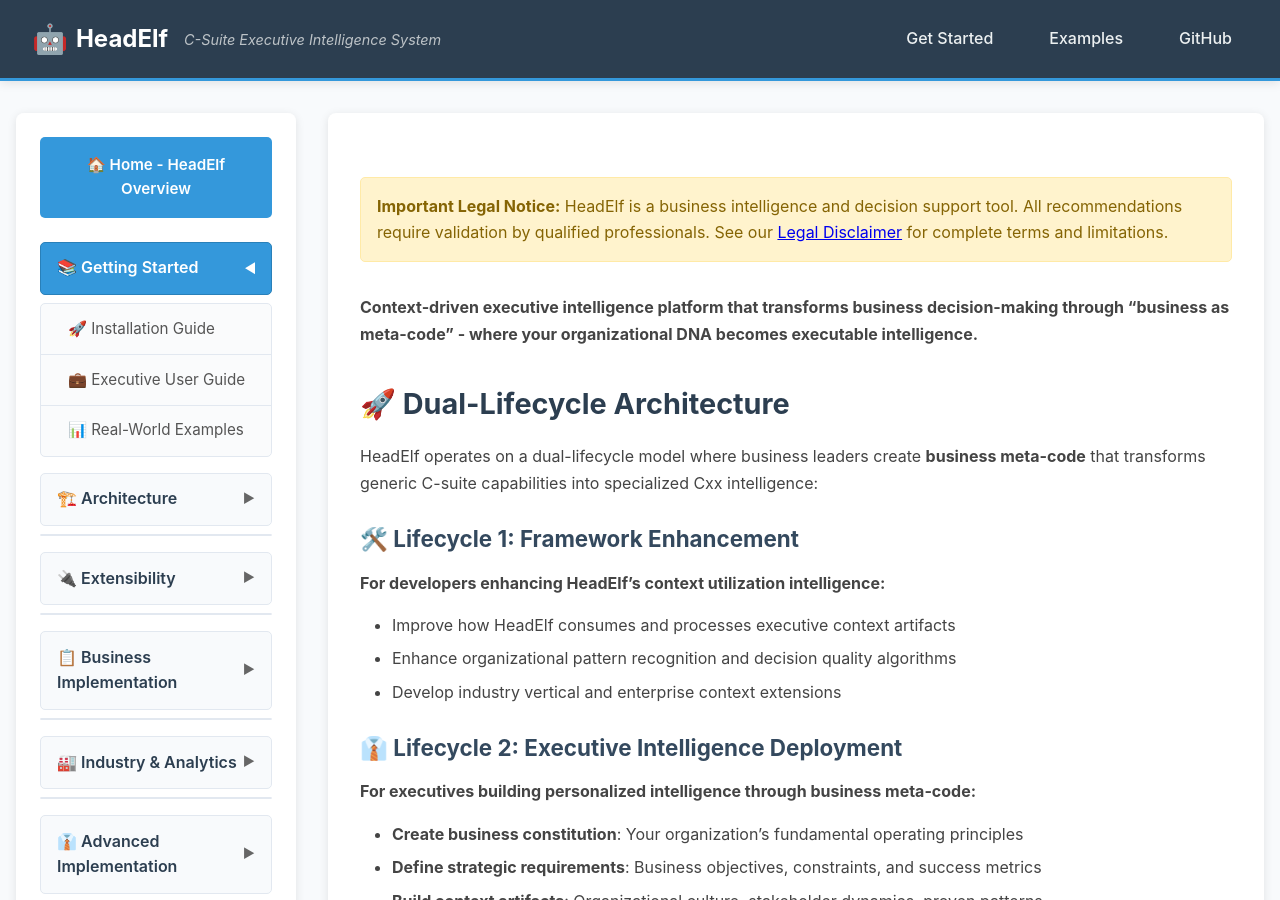
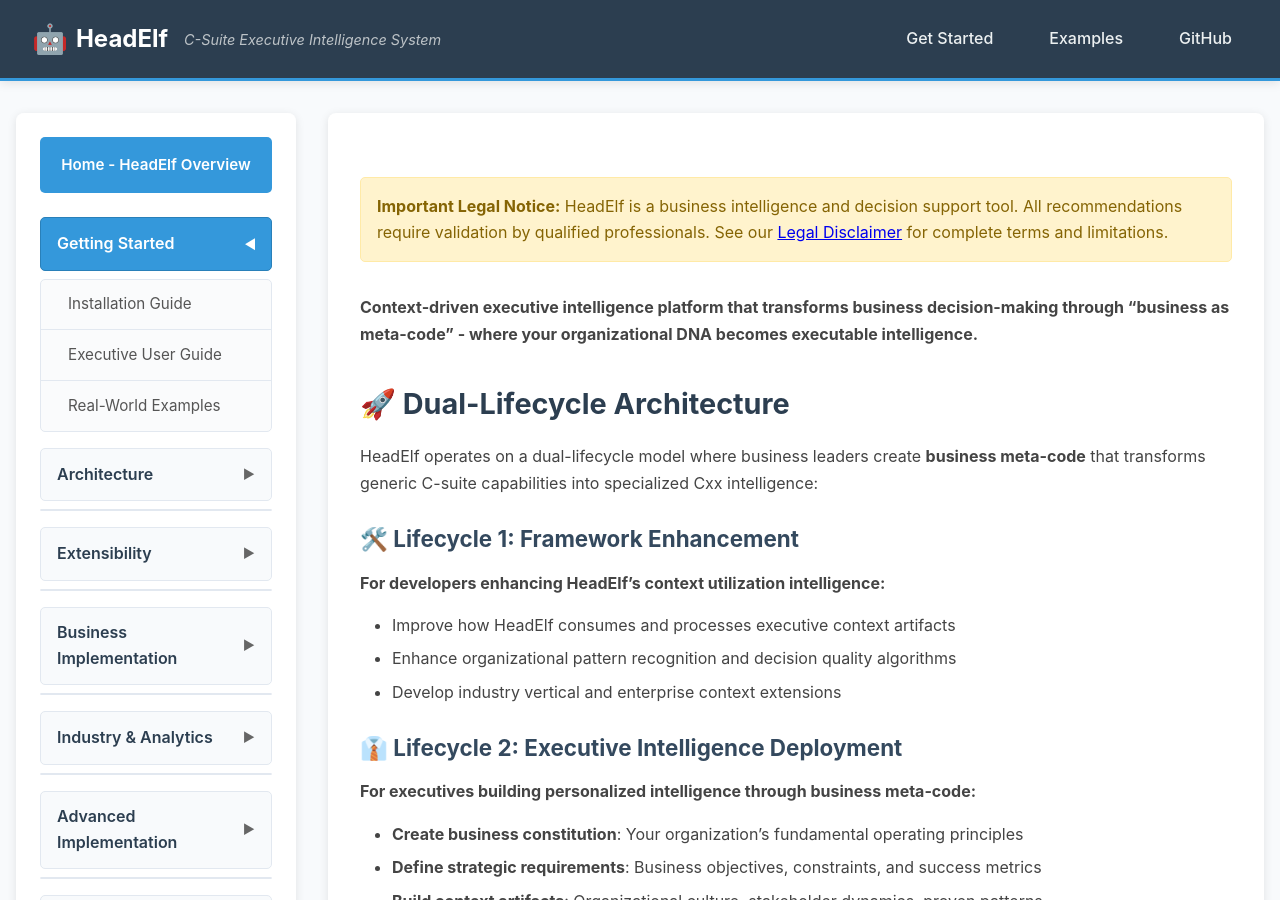
Before and after one commit to pauljbernard/headElf, a Jekyll site: the page built from docs/index.md, in a window 1280 px wide and 900 px high. Built offline with Jekyll 4.4.1, drawn with Linux system fonts in a browser that asks for light colours; some of the changed text lies outside the part shown.

Commit message:
Remove icons from sidebar navigation for professional appearance
Navigation UI Improvement:
- Remove all emoji icons from navigation section headers and menu items
- Clean text-only navigation for professional executive documentation
- Maintain all functionality while improving visual professionalism
- Consistent with enterprise software navigation standards

Creates cleaner, more professional appearance suitable for executive users.

🤖 Generated with [Claude Code](https://claude.ai/code)

Co-Authored-By: Claude <noreply@anthropic.com>

```diff
--- a/docs/_layouts/default.html
+++ b/docs/_layouts/default.html
@@ -514,119 +514,119 @@
                 <!-- Home Link -->
                 <div class="nav-section" style="margin-bottom: 1.5rem;">
                     <a href="{{ site.baseurl }}/" class="home-link">
-                        🏠 Home - HeadElf Overview
+                        Home - HeadElf Overview
                     </a>
                 </div>
 
                 <div class="nav-section">
                     <div class="nav-section-header" onclick="toggleSection('getting-started')">
-                        <span class="nav-section-title">📚 Getting Started</span>
+                        <span class="nav-section-title">Getting Started</span>
                         <span class="nav-section-toggle" id="getting-started-toggle">▶</span>
                     </div>
                     <div class="nav-section-content" id="getting-started-content">
                         <ul>
-                            <li><a href="{{ site.baseurl }}/getting-started">🚀 Installation Guide</a></li>
-                            <li><a href="{{ site.baseurl }}/user-guide">💼 Executive User Guide</a></li>
-                            <li><a href="{{ site.baseurl }}/examples">📊 Real-World Examples</a></li>
+                            <li><a href="{{ site.baseurl }}/getting-started">Installation Guide</a></li>
+                            <li><a href="{{ site.baseurl }}/user-guide">Executive User Guide</a></li>
+                            <li><a href="{{ site.baseurl }}/examples">Real-World Examples</a></li>
                         </ul>
                     </div>
                 </div>
 
                 <div class="nav-section">
                     <div class="nav-section-header" onclick="toggleSection('architecture')">
-                        <span class="nav-section-title">🏗️ Architecture</span>
+                        <span class="nav-section-title">Architecture</span>
                         <span class="nav-section-toggle" id="architecture-toggle">▶</span>
                     </div>
                     <div class="nav-section-content" id="architecture-content">
                         <ul>
-                            <li><a href="{{ site.baseurl }}/architecture">🏛️ System Architecture</a></li>
-                            <li><a href="{{ site.baseurl }}/git-based-architecture">📖 Git-Based Architecture</a></li>
-                            <li><a href="{{ site.baseurl }}/mcp-integration">🔌 MCP Integration</a></li>
-                            <li><a href="{{ site.baseurl }}/technical-specification">🔧 Technical Specs</a></li>
-                            <li><a href="{{ site.baseurl }}/api-reference">📡 API Reference</a></li>
+                            <li><a href="{{ site.baseurl }}/architecture">System Architecture</a></li>
+                            <li><a href="{{ site.baseurl }}/git-based-architecture">Git-Based Architecture</a></li>
+                            <li><a href="{{ site.baseurl }}/mcp-integration">MCP Integration</a></li>
+                            <li><a href="{{ site.baseurl }}/technical-specification">Technical Specs</a></li>
+                            <li><a href="{{ site.baseurl }}/api-reference">API Reference</a></li>
                         </ul>
                     </div>
                 </div>
 
                 <div class="nav-section">
                     <div class="nav-section-header" onclick="toggleSection('extensibility')">
-                        <span class="nav-section-title">🔌 Extensibility</span>
+                        <span class="nav-section-title">Extensibility</span>
                         <span class="nav-section-toggle" id="extensibility-toggle">▶</span>
                     </div>
                     <div class="nav-section-content" id="extensibility-content">
                         <ul>
-                            <li><a href="{{ site.baseurl }}/extensibility-framework">🧩 Extension Framework</a></li>
-                            <li><a href="{{ site.baseurl }}/developer-guide">🛠️ Developer Guide</a></li>
+                            <li><a href="{{ site.baseurl }}/extensibility-framework">Extension Framework</a></li>
+                            <li><a href="{{ site.baseurl }}/developer-guide">Developer Guide</a></li>
                         </ul>
                     </div>
                 </div>
 
                 <div class="nav-section">
                     <div class="nav-section-header" onclick="toggleSection('business-guides')">
-                        <span class="nav-section-title">📋 Business Implementation</span>
+                        <span class="nav-section-title">Business Implementation</span>
                         <span class="nav-section-toggle" id="business-guides-toggle">▶</span>
                     </div>
                     <div class="nav-section-content" id="business-guides-content">
                         <ul>
-                            <li><a href="{{ site.baseurl }}/executive-constitution-guide">📋 Business Constitution Guide</a></li>
-                            <li><a href="{{ site.baseurl }}/executive-requirements-guide">🎯 Strategic Requirements Guide</a></li>
-                            <li><a href="{{ site.baseurl }}/context-artifacts-creation-guide">🏗️ Context Artifacts Guide</a></li>
-                            <li><a href="{{ site.baseurl }}/constitutional-development-methodology">⚙️ Workshop Methodology</a></li>
+                            <li><a href="{{ site.baseurl }}/executive-constitution-guide">Business Constitution Guide</a></li>
+                            <li><a href="{{ site.baseurl }}/executive-requirements-guide">Strategic Requirements Guide</a></li>
+                            <li><a href="{{ site.baseurl }}/context-artifacts-creation-guide">Context Artifacts Guide</a></li>
+                            <li><a href="{{ site.baseurl }}/constitutional-development-methodology">Workshop Methodology</a></li>
                         </ul>
                     </div>
                 </div>
 
                 <div class="nav-section">
                     <div class="nav-section-header" onclick="toggleSection('industry-guides')">
-                        <span class="nav-section-title">🏭 Industry & Analytics</span>
+                        <span class="nav-section-title">Industry & Analytics</span>
                         <span class="nav-section-toggle" id="industry-guides-toggle">▶</span>
                     </div>
                     <div class="nav-section-content" id="industry-guides-content">
                         <ul>
-                            <li><a href="{{ site.baseurl }}/industry-constitutional-guidance">🏭 Industry Guidance</a></li>
-                            <li><a href="{{ site.baseurl }}/quantitative-requirements-frameworks">📊 Quantitative Frameworks</a></li>
-                            <li><a href="{{ site.baseurl }}/industry-requirements-frameworks">📈 Industry Requirements</a></li>
-                            <li><a href="{{ site.baseurl }}/requirements-validation-methodology">✅ Validation Methodology</a></li>
+                            <li><a href="{{ site.baseurl }}/industry-constitutional-guidance">Industry Guidance</a></li>
+                            <li><a href="{{ site.baseurl }}/quantitative-requirements-frameworks">Quantitative Frameworks</a></li>
+                            <li><a href="{{ site.baseurl }}/industry-requirements-frameworks">Industry Requirements</a></li>
+                            <li><a href="{{ site.baseurl }}/requirements-validation-methodology">Validation Methodology</a></li>
                         </ul>
                     </div>
                 </div>
 
                 <div class="nav-section">
                     <div class="nav-section-header" onclick="toggleSection('advanced-guides')">
-                        <span class="nav-section-title">👔 Advanced Implementation</span>
+                        <span class="nav-section-title">Advanced Implementation</span>
                         <span class="nav-section-toggle" id="advanced-guides-toggle">▶</span>
                     </div>
                     <div class="nav-section-content" id="advanced-guides-content">
                         <ul>
-                            <li><a href="{{ site.baseurl }}/executive-personas">👔 Executive Personas</a></li>
-                            <li><a href="{{ site.baseurl }}/meta-code-effectiveness-framework">📈 Effectiveness Framework</a></li>
-                            <li><a href="{{ site.baseurl }}/executive-implementation-standards">⚙️ Implementation Standards</a></li>
+                            <li><a href="{{ site.baseurl }}/executive-personas">Executive Personas</a></li>
+                            <li><a href="{{ site.baseurl }}/meta-code-effectiveness-framework">Effectiveness Framework</a></li>
+                            <li><a href="{{ site.baseurl }}/executive-implementation-standards">Implementation Standards</a></li>
                         </ul>
                     </div>
                 </div>
 
                 <div class="nav-section">
                     <div class="nav-section-header" onclick="toggleSection('governance')">
-                        <span class="nav-section-title">📜 Governance</span>
+                        <span class="nav-section-title">Governance</span>
                         <span class="nav-section-toggle" id="governance-toggle">▶</span>
                     </div>
                     <div class="nav-section-content" id="governance-content">
                         <ul>
-                            <li><a href="{{ site.baseurl }}/constitution">📜 Project Constitution</a></li>
-                            <li><a href="{{ site.baseurl }}/legal-disclaimer">⚖️ Legal Disclaimer</a></li>
+                            <li><a href="{{ site.baseurl }}/constitution">Project Constitution</a></li>
+                            <li><a href="{{ site.baseurl }}/legal-disclaimer">Legal Disclaimer</a></li>
                         </ul>
                     </div>
                 </div>
 
                 <div class="nav-section">
                     <div class="nav-section-header" onclick="toggleSection('external')">
-                        <span class="nav-section-title">🔗 External Links</span>
+                        <span class="nav-section-title">External Links</span>
                         <span class="nav-section-toggle" id="external-toggle">▶</span>
                     </div>
                     <div class="nav-section-content" id="external-content">
                         <ul>
-                            <li><a href="https://github.com/pauljbernard/headElf" target="_blank">📂 GitHub Repository</a></li>
-                            <li><a href="https://claude.ai/code" target="_blank">🤖 Claude Code</a></li>
+                            <li><a href="https://github.com/pauljbernard/headElf" target="_blank">GitHub Repository</a></li>
+                            <li><a href="https://claude.ai/code" target="_blank">Claude Code</a></li>
                         </ul>
                     </div>
                 </div>
```
